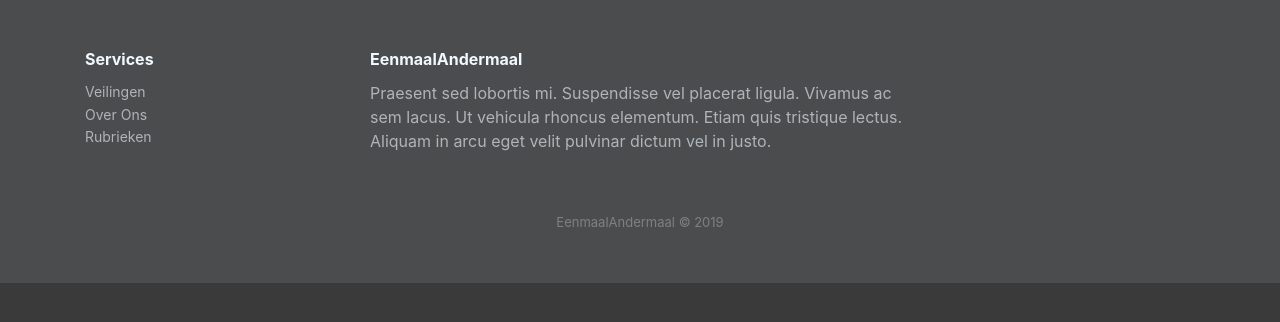
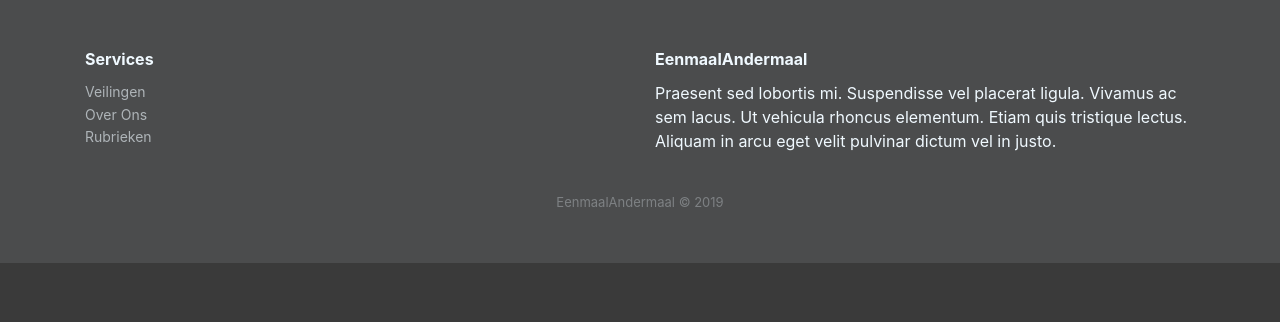
Before and after one commit to AaronThu/IProject, a PHP site: page /EenmaalAndermaal/categorie_pagina.php in a window 1280 px wide. Shown: the part 136-458 px from the top of the page. Run offline with PHP 8.4, Linux system fonts and the light colour scheme; data that the repository does not hold is empty; a stand-in replaces the project's code that opens the database connection.

Commit message:
Add files via upload

```diff
--- a/Website/footer.php
+++ b/Website/footer.php
@@ -5,15 +5,15 @@
     <footer>
         <div class="container">
             <div class="row">
-                <div class="col-sm-6 col-md-3 item">
+                <div class="col-sm-6">
                     <h3>Services</h3>
                     <ul>
                         <li><a href="#">Veilingen</a></li>
                         <li><a href="#">Over Ons</a></li>
-                        <li><a href="#">Rubrieken</a></li>
+                        <li><a href="rubrieken.php">Rubrieken</a></li>
                     </ul>
                 </div>
-                <div class="col-md-6 item text">
+                <div class="col-sm-6">
                     <h3>EenmaalAndermaal</h3>
                     <p>Praesent sed lobortis mi. Suspendisse vel placerat ligula. Vivamus ac sem lacus. Ut vehicula rhoncus elementum. Etiam quis tristique lectus. Aliquam in arcu eget velit pulvinar dictum vel in justo.</p>
                 </div>
```
